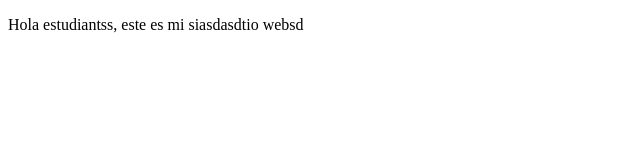
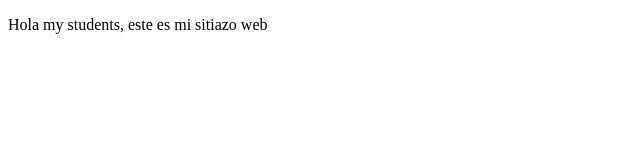
Before and after one commit to juansebastiangomez21/proyectoDemoCursoPrework, a plain HTML site: page index.html in a window 1280 px wide. Shown: the full height of the page, 0-640 px from the left. Drawn offline with Linux system fonts and the light colour scheme.

Commit message:
cambios agregados

```diff
--- a/index.html
+++ b/index.html
@@ -7,6 +7,6 @@
     <title>Prueba</title>
 </head>
 <body>
-    <p>Hola estudiantss, este es mi siasdasdtio websd</p>
+    <p>Hola my students, este es mi sitiazo web</p>
 </body>
 </html>
```
